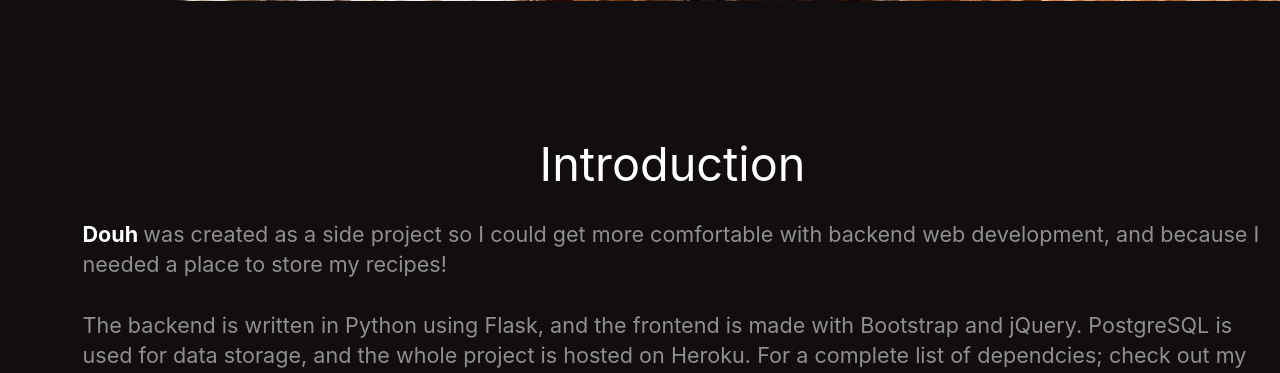
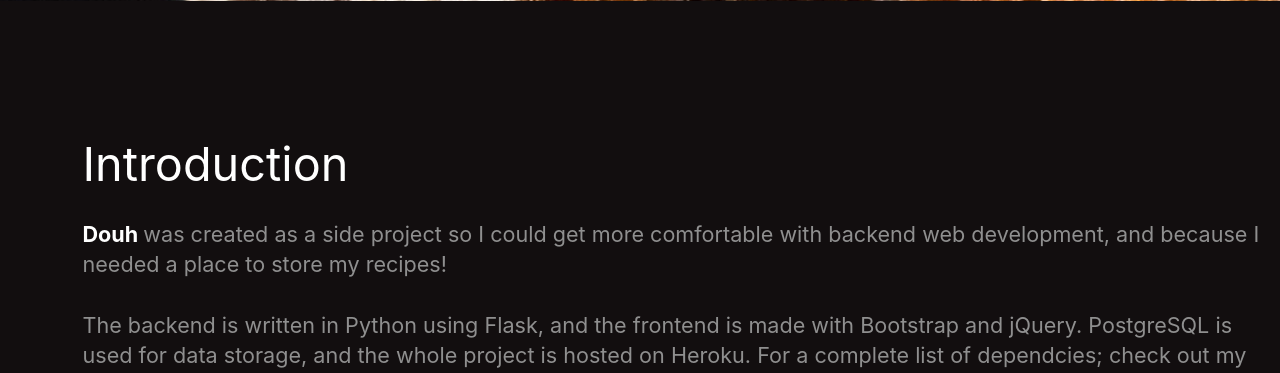
Before and after one commit to Ekimerton/Douh, a Flask app: page / in a window 1280 px wide. Shown: the part 799-1172 px from the top of the page. Run offline with Flask 2, Linux system fonts and the light colour scheme; some libraries are stand-ins or nearby versions.

Commit message:
fix intro

```diff
--- a/Driver/templates/intro.html
+++ b/Driver/templates/intro.html
@@ -45,18 +45,12 @@
             </p>
         </div>
       </div>
-
-      <div class="tm-next tm-intro-next">
-        <a href="#introduction" class="text-center tm-down-arrow-link">
-           <p><i class="arrow-down"></i></p>
-        </a>
-      </div>
     </section>
 
     <section id="introduction" class="tm-section-pad-top">
       <div class="container">
             <div class="tm-intro-text-container">
-                <h2 class="tm-text-primary tm-section-title mb-4 text-center">Introduction</h2>
+                <h2 class="tm-text-primary tm-section-title mb-4">Introduction</h2>
                 <p class="mb-4 tm-intro-text">
                   <strong> Douh </strong> was created as a side project so I could get more comfortable with backend web development, and because I needed a place to store my recipes!
                 </br>
@@ -92,7 +86,7 @@
       </div>
     </section>
     <section id="work" class="tm-section-pad-top">
-      <div class="container tm-container-gallery">
+      <div class="container">
         <div class="row">
           <div class="text-center col-12">
               <h2 class="tm-text-primary tm-section-title mb-4">Contact</h2>
```
